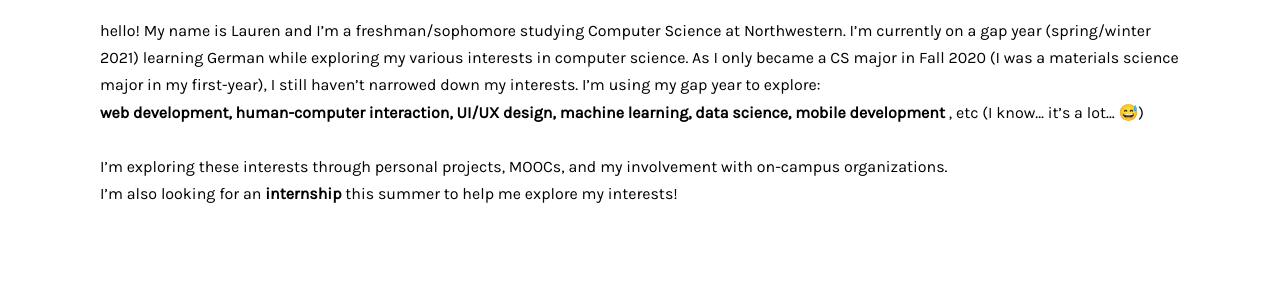
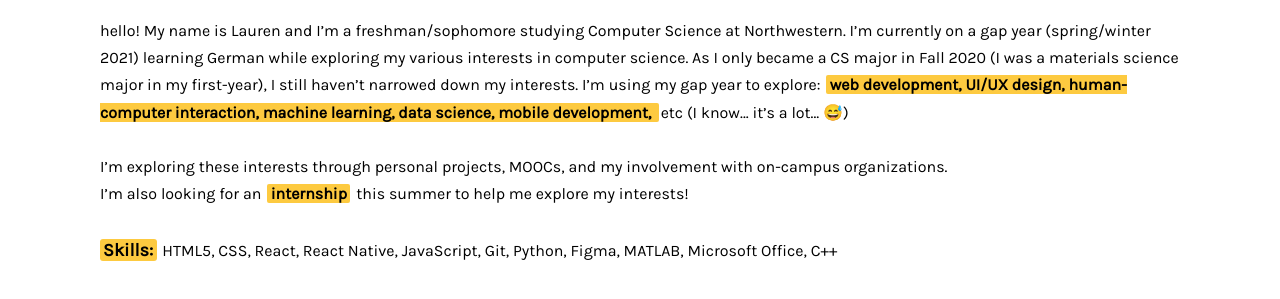
Before and after one commit to lbichelmeir/portfolio, a plain HTML site: page about.html in a window 1280 px wide. Shown: the part 167-466 px from the top of the page. Drawn offline with Linux system fonts and the light colour scheme.

Commit message:
added skills to about me + added emphasis style

```diff
--- a/about.html
+++ b/about.html
@@ -36,15 +36,26 @@
         As I only became a CS major in Fall 2020 (I was a materials science major in my first-year),
         I still haven’t narrowed down my interests.
         I’m using my gap year to explore:
-      <br>
-        <span class="aboutme_p-interests">web development, human-computer interaction, UI/UX design,
-        machine learning, data science, mobile development </span>, etc (I know… it’s a lot… 😅)
+      <!-- <br>  -->
+        <span class="aboutme_p-emphasis">
+          web development, UI/UX design, human-computer interaction, machine learning,
+          data science, mobile development,
+        </span> etc (I know… it’s a lot… 😅)
       <br>
       <br>
         I’m exploring these interests through personal projects, MOOCs, and my involvement with on-campus organizations.
-        <br> I’m also looking for an <b>internship</b> this summer to help me explore my interests!
+      <br>
+        I’m also looking for an <span class="aboutme_p-emphasis">internship</span> this summer to help me explore my interests!
+      <br>
+      <br>
 
+
+
+
+        <span class="aboutme_p-skills"> Skills: </span>
+               HTML5, CSS, React, React Native, JavaScript, Git, Python, Figma, MATLAB, Microsoft Office, C++
       </p>
+
 
 
       <!-- <h4 class="aboutme_p aboutme_h"><b>What am I up to?</b></h4> -->
--- a/styles.css
+++ b/styles.css
@@ -277,9 +277,24 @@ img {
 
   }
 
- .aboutme_p-interests {
+ .aboutme_p-emphasis {
   /* color: #FDCA40; */
+  background-color: #FDCA40;
   font-weight: bold;
+  padding: 0px 3.5px;
+  border-radius: 2px;
+  margin: 0px 2px;
+ }
+
+ .aboutme_p-skills {
+  /* color: #FDCA40; */
+  background-color: #FDCA40;
+  font-weight: bold;
+  font-size: 18px;
+  padding-left: 3px;
+  margin-right: 5px;
+  border-radius: 3px;
+
  }
 
   .aboutme_h {
```
